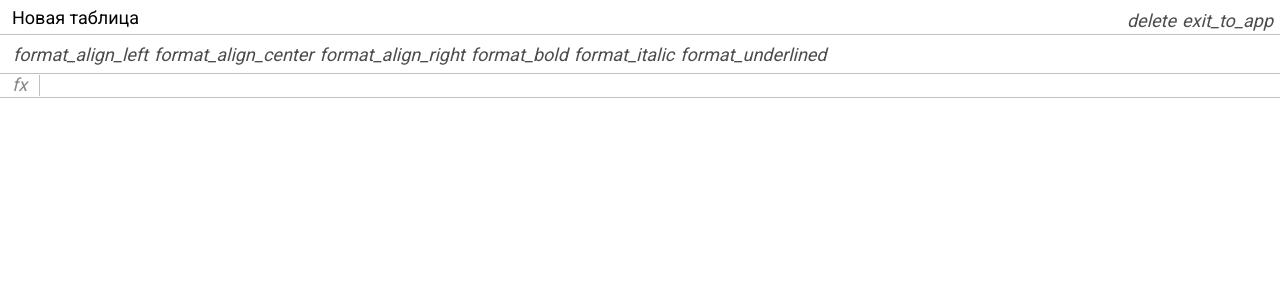
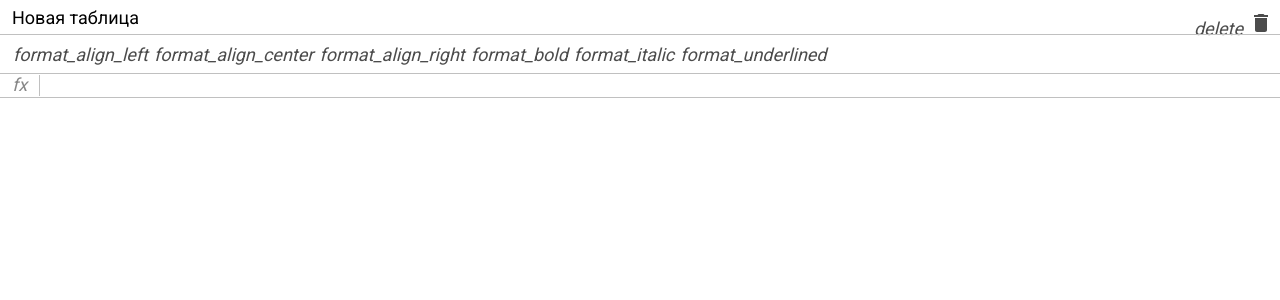
Before and after one commit to andres-boltdasarini/excel, a React app: page / in a window 1280 px wide. Shown: the top 300 px of the page. Built offline with nearby package versions, Linux system fonts and the light colour scheme; the HTML template or start-up script is replaced by a standard one.

Commit message:
material-ui

```diff
--- a/package.json
+++ b/package.json
@@ -46,6 +46,8 @@
   },
   "dependencies": {
     "@babel/polyfill": "^7.10.4",
+    "@material-ui/core": "^4.11.0",
+    "@material-ui/icons": "^4.9.1",
     "normalize.css": "^8.0.1",
     "react": "^17.0.1",
     "react-dom": "^17.0.1"
--- a/src/components/Header.js
+++ b/src/components/Header.js
@@ -1,6 +1,8 @@
 import React from "react";
 import '../scss/header.scss'
 import '../scss/index.scss'
+
+import DeleteIcon from '@material-ui/icons/Delete';
 
 const Header = () => {
     return (
@@ -13,11 +15,13 @@ const Header = () => {
                 <div>
 
                     <div className="button">
+
                         <i className="material-icons">delete</i>
                     </div>
 
                     <div className="button">
-                        <i className="material-icons">exit_to_app</i>
+                        <DeleteIcon />
+
                     </div>
 
                 </div>
```
Also changed, not shown: 1 other file (tests, documents, lock files or other folders).
